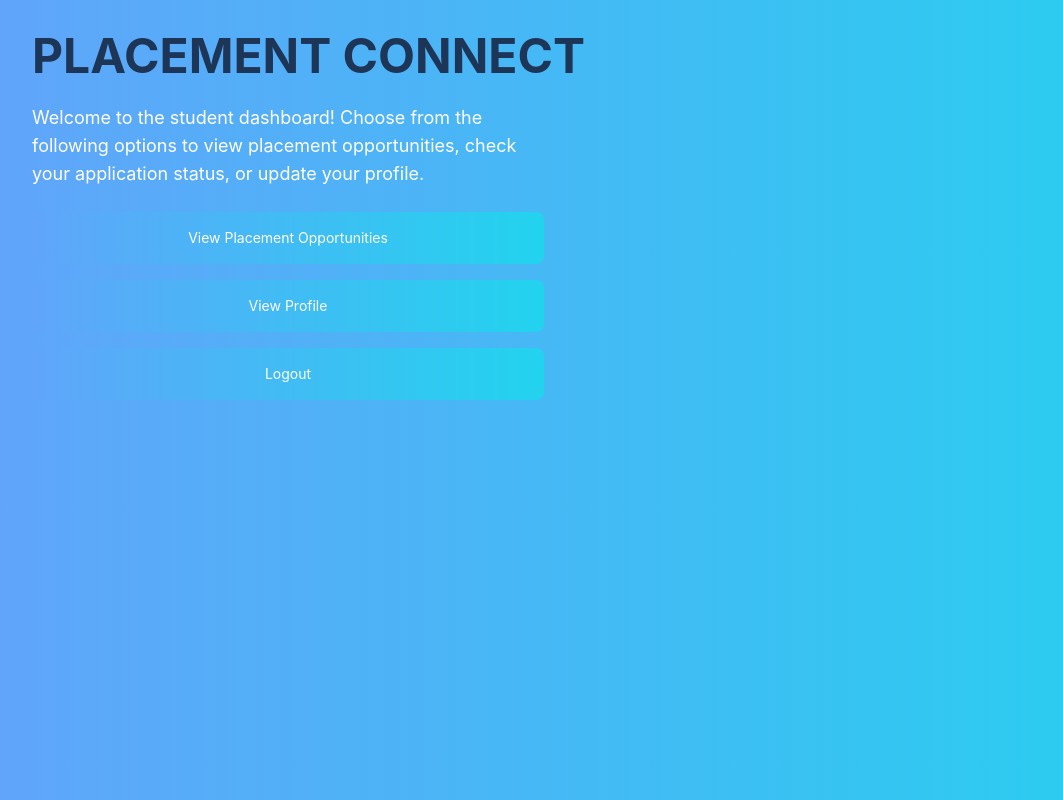
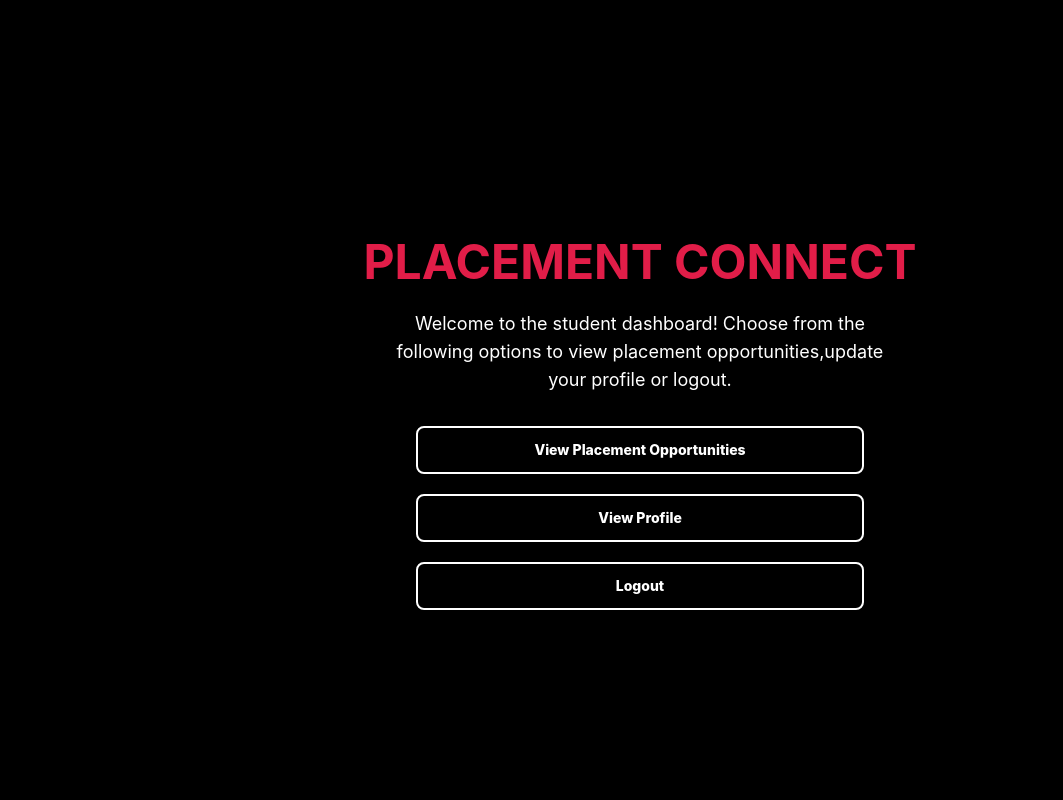
Before and after one commit to santhosh2k05/Book, a React (Vite) app in the folder frontend/: page /student-dashboard in a window 1280 px wide. Shown: the whole page, without its empty margins (0-1063 px from the left). Built offline with nearby package versions, Linux system fonts and the light colour scheme.

Commit message:
updateduserform

```diff
--- a/frontend/src/components/AdminDashboard.jsx
+++ b/frontend/src/components/AdminDashboard.jsx
@@ -15,7 +15,6 @@ const AdminDashboard = () => {
       <div className="flex flex-col md:flex-row items-center justify-center gap-6 w-full max-w-2xl">
         <Link to="/manage-students">
           <Button
-            gradientDuoTone="blueToGreen"
             className="w-full text-lg px-8 py-3 font-extrabold text-white border-2 border-white hover:shadow-lg hover:shadow-white focus:outline-none focus:ring-2 focus:ring-white focus:ring-opacity-50 transform hover:scale-105 transition-transform duration-300"
           >
             Manage Students
--- a/frontend/src/components/Placementopp.jsx
+++ b/frontend/src/components/Placementopp.jsx
@@ -39,9 +39,9 @@ const PlacementOpportunities = () => {
   ];
 
   return (
-    <div className="bg-gradient-to-r from-blue-400 to-cyan-400 min-h-screen text-white">
+    <div className="bg-gradient-to-r bg-black text-white">
       <div className="container mx-auto py-10">
-        <h1 className="text-4xl font-bold text-center mb-8">
+        <h1 className="text-4xl font-bold text-center text-white mb-8">
           Placement Opportunities
         </h1>
         <div className="grid grid-cols-1 sm:grid-cols-2 lg:grid-cols-3 gap-8">
@@ -66,7 +66,7 @@ const PlacementOpportunities = () => {
                   <strong>Location:</strong> {opportunity.location}
                 </p>
                 <div className="mt-4">
-                  <Button gradientDuoTone="cyanToBlue" className="w-full">
+                  <Button className="w-full text-lg px-8 py-3 mb-5 bg-black font-extrabold text-white border-2 border-white hover:shadow-lg hover:shadow-white focus:outline-none focus:ring-2 focus:ring-white focus:ring-opacity-50 transform hover:scale-105 transition-transform duration-300">
                     Apply Now
                   </Button>
                 </div>
@@ -74,8 +74,8 @@ const PlacementOpportunities = () => {
             </Card>
           ))}
         </div>
-        <div className="mt-6 text-center">
-        <Button onClick={() => window.history.back()} gradientDuoTone="cyanToBlue" className="w-full py-4 text-lg">
+        <div className="mt-6 w-3/4 px-20 py-6 flex justify-center">
+        <Button onClick={() => window.history.back()} className="w-full text-lg px- py-3 mb-5 font-extrabold text-white border-2 border-white hover:shadow-lg hover:shadow-white focus:outline-none focus:ring-2 focus:ring-white focus:ring-opacity-50 transform hover:scale-105 transition-transform duration-300">
           Back
         </Button>
       </div>
--- a/frontend/src/components/Register.jsx
+++ b/frontend/src/components/Register.jsx
@@ -88,24 +88,24 @@ const Register = () => {
                     />
                     {/* HackerRank Profile Link */}
                     <TextInput
-                        label="HackerRank Profile Link"
-                        name="hackerRankLink"
+                        label="Department"
+                        name="Department name"
                         type="text"
                         value={registrationDetails.hackerRankLink}
                         onChange={handleChange}
                         required
-                        placeholder="Enter your HackerRank profile link"
+                        placeholder="Enter your Department Name"
                     />
 
                     {/* LeetCode Profile Link */}
                     <TextInput
                         label="LeetCode Profile Link"
-                        name="leetcodeLink"
+                        name="Online Coding Platform link"
                         type="text"
                         value={registrationDetails.leetcodeLink}
                         onChange={handleChange}
                         required
-                        placeholder="Enter your LeetCode profile link"
+                        placeholder="Enter your Online Platform link"
                     />
 
                     {/* Placement Status */}
--- a/frontend/src/components/StudentDashboard.jsx
+++ b/frontend/src/components/StudentDashboard.jsx
@@ -1,42 +1,35 @@
 import React from "react";
 import { Button } from "flowbite-react";
 import { Link } from "react-router-dom";
-import PlacementOpportunities from "./Placementopp";
-import ProfileChecker from "./Profile";
 
 const StudentDashboard = () => {
   return (
-    <div className="flex flex-col items-start justify-start min-h-screen bg-gradient-to-r from-blue-400 to-cyan-400 text-white p-8">
-      <h1 className="text-5xl font-bold mb-6">PLACEMENT CONNECT</h1>
+    <div className="flex flex-col items-center justify-center min-h-screen bg-gradient-to-r bg-black text-white px-8 pt-12">
+      <h1 className="text-5xl font-bold mb-6 text-center text-rose-600">PLACEMENT CONNECT</h1>
 
-      <p className="text-lg mb-6 text-left max-w-lg">
-        Welcome to the student dashboard! Choose from the following options to view placement opportunities, check your application status, or update your profile.
+      <p className="text-lg mb-8 text-center max-w-lg">
+        Welcome to the student dashboard! Choose from the following options to view placement opportunities,update your profile or logout.
       </p>
 
-      <div className="space-y-6 w-full max-w-lg">
-              <Link to={{pathname: "/PlacementOppurtunities"}} className="w-full" aria-label="View Placement Opportunities">
-          <Button gradientDuoTone="cyanToBlue" className="w-full py-4 text-lg mb-4">
+      <div className="space-y-6 w-full max-w-md">
+        <Link to="/PlacementOppurtunities" className="w-full" aria-label="View Placement Opportunities">
+          <Button  className="w-full text-lg px-8 py-3 mb-5 font-extrabold text-white border-2 border-white hover:shadow-lg hover:shadow-white focus:outline-none focus:ring-2 focus:ring-white focus:ring-opacity-50 transform hover:scale-105 transition-transform duration-300">
             View Placement Opportunities
           </Button>
         </Link>
 
-
         <Link to="/view-profile" className="w-full">
-          <Button gradientDuoTone="cyanToBlue" className="w-full py-4 text-lg mb-4">
+          <Button className="w-full text-lg px-8 py-3 mb-5 font-extrabold text-white border-2 border-white hover:shadow-lg hover:shadow-white focus:outline-none focus:ring-2 focus:ring-white focus:ring-opacity-50 transform hover:scale-105 transition-transform duration-300">
             View Profile
           </Button>
         </Link>
 
-
-      <Link to="/logout" className="w-full">
-        <Button gradientDuoTone="cyanToBlue" className="w-full py-4 text-lg">
-          Logout
-        </Button>
-      </Link>
-
-
+        <Link to="/logout" className="w-full">
+          <Button className="w-full text-lg px-8 py-3 font-extrabold text-white border-2 border-white hover:shadow-lg hover:shadow-white focus:outline-none focus:ring-2 focus:ring-white focus:ring-opacity-50 transform hover:scale-105 transition-transform duration-300">
+            Logout
+          </Button>
+        </Link>
       </div>
-
     </div>
   );
 };
```
